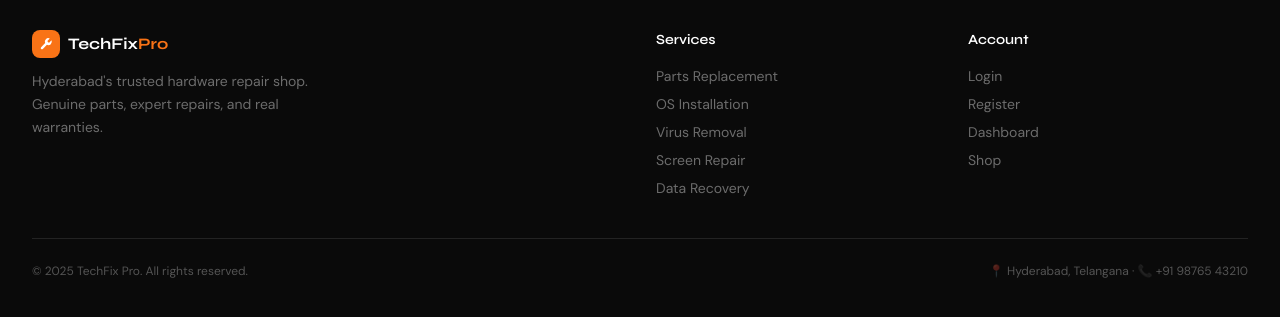
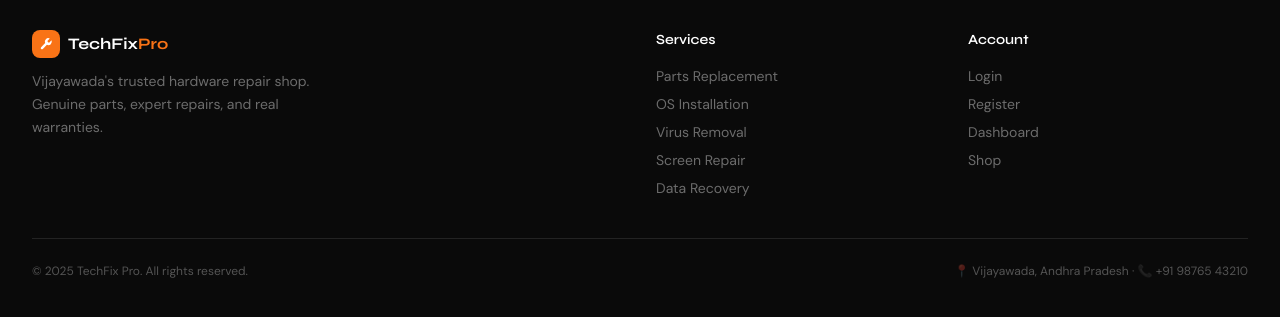
Before and after one commit to constancework001-max/hardware-site, a React (Vite) app in the folder frontend/: page /login in a window 1280 px wide. Shown: the part 900-1217 px from the top of the page. Built offline with nearby package versions, Linux system fonts and the light colour scheme; no server answers.

Commit message:
updated footer

```diff
--- a/frontend/src/components/Footer.jsx
+++ b/frontend/src/components/Footer.jsx
@@ -13,7 +13,7 @@ export default function Footer() {
               <span className="font-bold text-white" style={{ fontFamily: 'Syne, sans-serif' }}>TechFix<span className="text-brand-500">Pro</span></span>
             </div>
             <p className="text-white/40 text-sm leading-relaxed max-w-xs">
-              Hyderabad's trusted hardware repair shop. Genuine parts, expert repairs, and real warranties.
+              Vijayawada's trusted hardware repair shop. Genuine parts, expert repairs, and real warranties.
             </p>
           </div>
           <div>
@@ -35,7 +35,7 @@ export default function Footer() {
         </div>
         <div className="border-t border-white/10 pt-6 flex flex-col sm:flex-row items-center justify-between gap-3 text-white/30 text-xs">
           <p>© 2025 TechFix Pro. All rights reserved.</p>
-          <p>📍 Hyderabad, Telangana · 📞 +91 98765 43210</p>
+          <p>📍 Vijayawada, Andhra Pradesh · 📞 +91 98765 43210</p>
         </div>
       </div>
     </footer>
```
